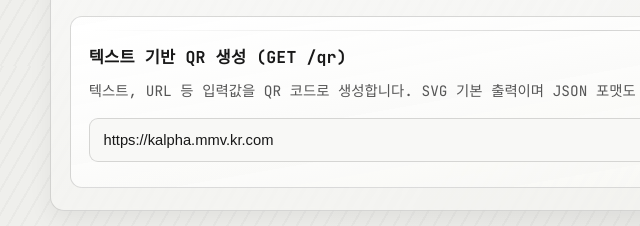
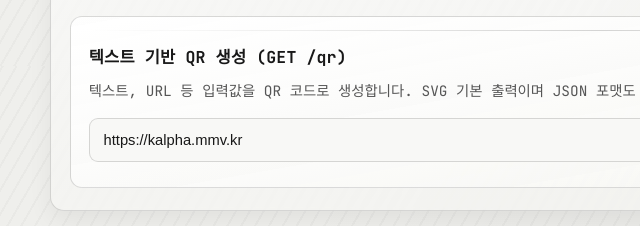
Before and after one commit to gguatit/kalpha-s_api, a website: page src/ui/index.html in a window 1280 px wide. Shown: the part 1254-1480 px from the top of the page, 40-680 px from the left. Drawn offline with Linux system fonts and the light colour scheme; files that its build step writes are made by us from their sources.

Commit message:
feat: QR 코드 생성 입력값 업데이트 - 기본 URL을 'https://kalpha.mmv.kr'로 변경

```diff
--- a/src/ui/index.html
+++ b/src/ui/index.html
@@ -71,7 +71,7 @@
         <h3>텍스트 기반 QR 생성 (GET /qr)</h3>
         <p>텍스트, URL 등 입력값을 QR 코드로 생성합니다. SVG 기본 출력이며 JSON 포맷도 지원합니다.</p>
         <div class="input-group">
-          <input type="text" id="qrInput" value="https://kalpha.mmv.kr.com" placeholder="URL 또는 텍스트 입력">
+          <input type="text" id="qrInput" value="https://kalpha.mmv.kr" placeholder="URL 또는 텍스트 입력">
           <button class="btn" onclick="testQR()">QR 생성</button>
         </div>
         <div id="qrResult" class="qr-container result-box"></div>
```
